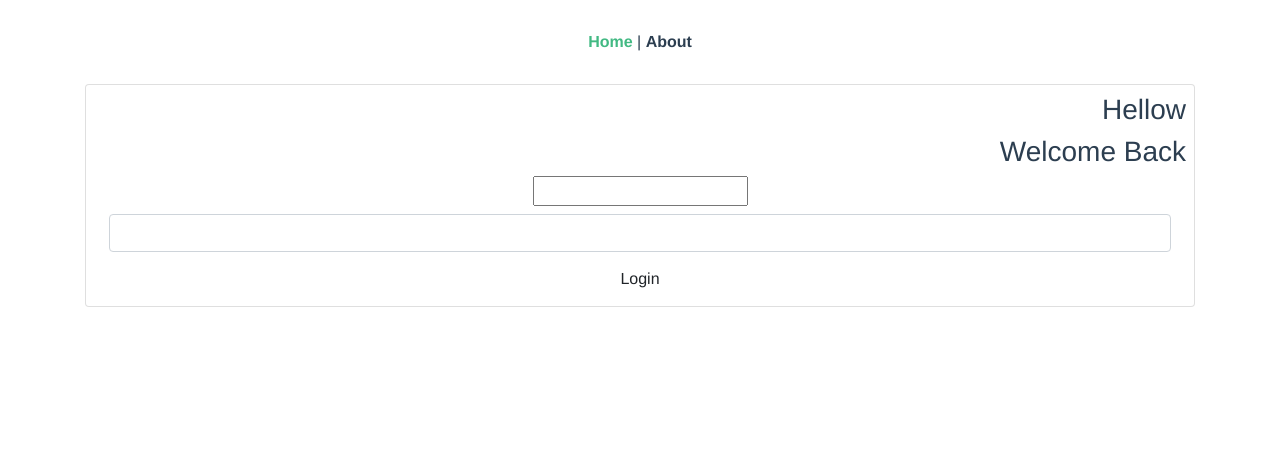
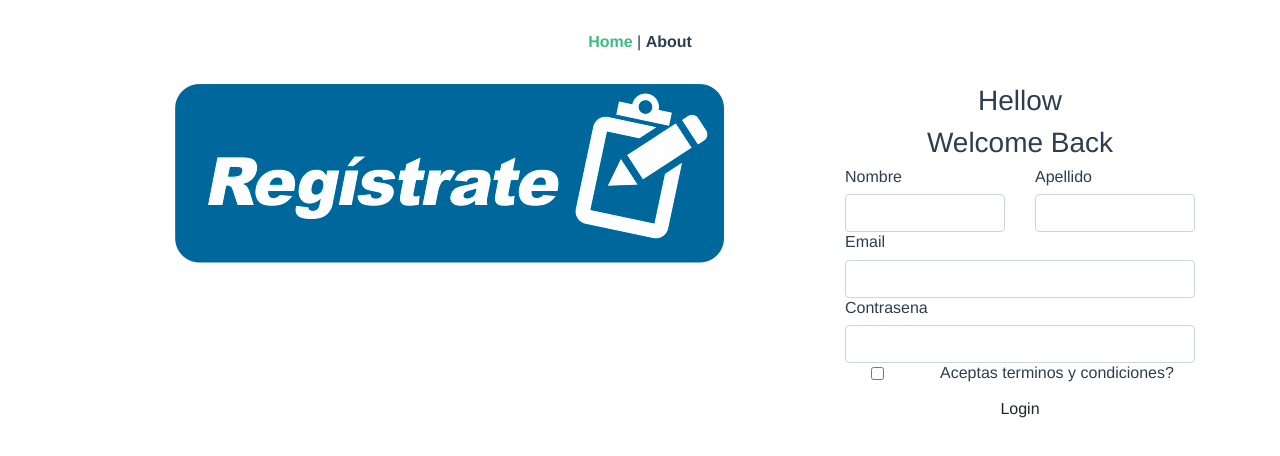
Before and after one commit to Proyecto-Integral-Web/154641, a Vue app in the folder proyecto_vue/proyecto_vue/: page / in a window 1280 px wide. Shown: the top 456 px of the page. Built offline with nearby package versions, Linux system fonts and the light colour scheme.

Commit message:
Avance terminado de login

```diff
--- /dev/null
+++ b/proyecto_vue/proyecto_vue/src/components/ImgLogin.vue
@@ -0,0 +1,13 @@
+<template>
+  <div class="row">
+    <div class="col">
+      <img src="../assets/registrate.png">
+    </div>
+  </div>
+</template>
+
+<script lang="js">
+export default {
+  name: 'ImgLogin'
+}
+</script>
--- a/proyecto_vue/proyecto_vue/src/components/LoginForm.vue
+++ b/proyecto_vue/proyecto_vue/src/components/LoginForm.vue
@@ -1,17 +1,45 @@
 <template>
   <section>
-    <h3 class="text-right">Hellow</h3>
-    <h3 class="text-right">Welcome Back</h3>
+    <div class="row">
       <div class="col">
+        <h3>Hellow</h3>
+        <h3>Welcome Back</h3>
+        <div class="row">
+          <div class="col-md-6">
+            <h6>Nombre</h6>
+            <input
+              type="name"
+              class="form-control col"
+            >
+          </div>
+          <div class="col-md-6">
+            <h6>Apellido</h6>
+            <input
+              type="name"
+              class="form-control col"
+            >
+          </div>
+        </div>
+        <h6>Email</h6>
         <input
           type="email"
-        class="from-control mb-2"
+          class="form-control col"
         >
+        <h6>Contrasena</h6>
         <input
           type="contrasena"
-        class="form-control mb-2"
+          class="form-control col"
         >
+        <div class="row">
+          <div class="col-md-3">
+            <input type="checkbox">
+          </div>
+          <div class="col-md-9">
+            <h6>Aceptas terminos y condiciones?</h6>
+          </div>
+        </div>
         <button class="btn btn-purple btn-blocck">Login</button>
+      </div>
     </div>
   </section>
 </template>
@@ -27,7 +55,11 @@ export default {
   background: purple;
   &:hover,
   &:active {
-    background: green;
+    background: red;
   }
 }
+
+h6 {
+  text-align: left;
+}
 </style>
--- a/proyecto_vue/proyecto_vue/src/views/LogIn.vue
+++ b/proyecto_vue/proyecto_vue/src/views/LogIn.vue
@@ -1,10 +1,11 @@
 <template>
   <div class="login container">
-    <div class="card p-2">
-      <div class="row">
-        <div class="col">
-          <LoginForm></LoginForm>
-        </div>
+    <div class="row">
+      <div class="col-md-8">
+        <ImgLogin></ImgLogin>
+      </div>
+      <div class="col">
+        <LoginForm></LoginForm>
       </div>
     </div>
   </div>
@@ -13,10 +14,13 @@
 <script lang="js">
 
 import LoginForm from '@/components/LoginForm'
+import ImgLogin from '@/components/ImgLogin'
+
 export default {
   name: 'login',
   components: {
-    LoginForm
+    LoginForm,
+    ImgLogin
   }
 }
 </script>
```
Also changed, not shown: proyecto_vue/proyecto_vue/src/assets/registrate.png (added). Lines whose indentation alone changed are shown as unchanged.
